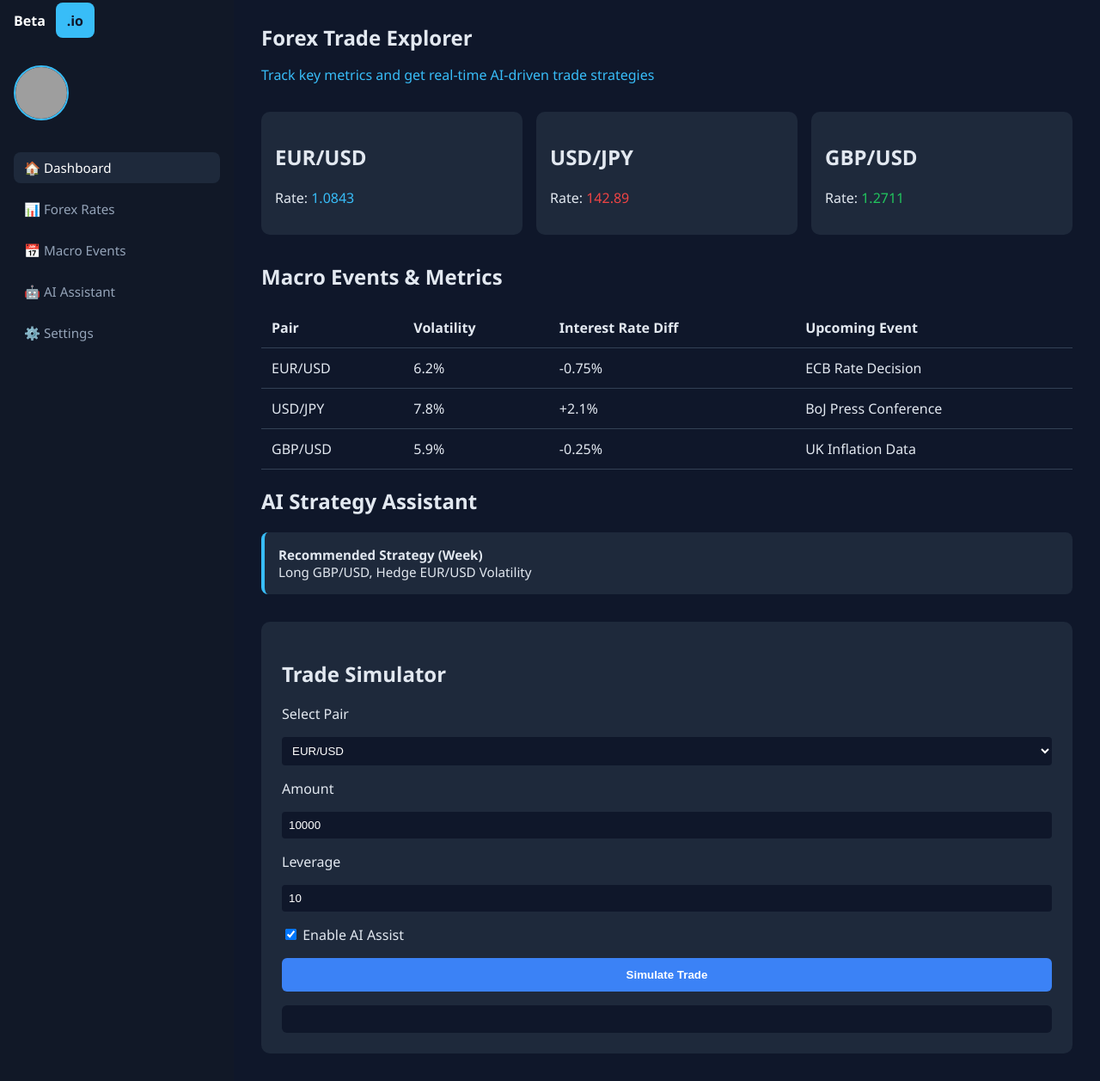
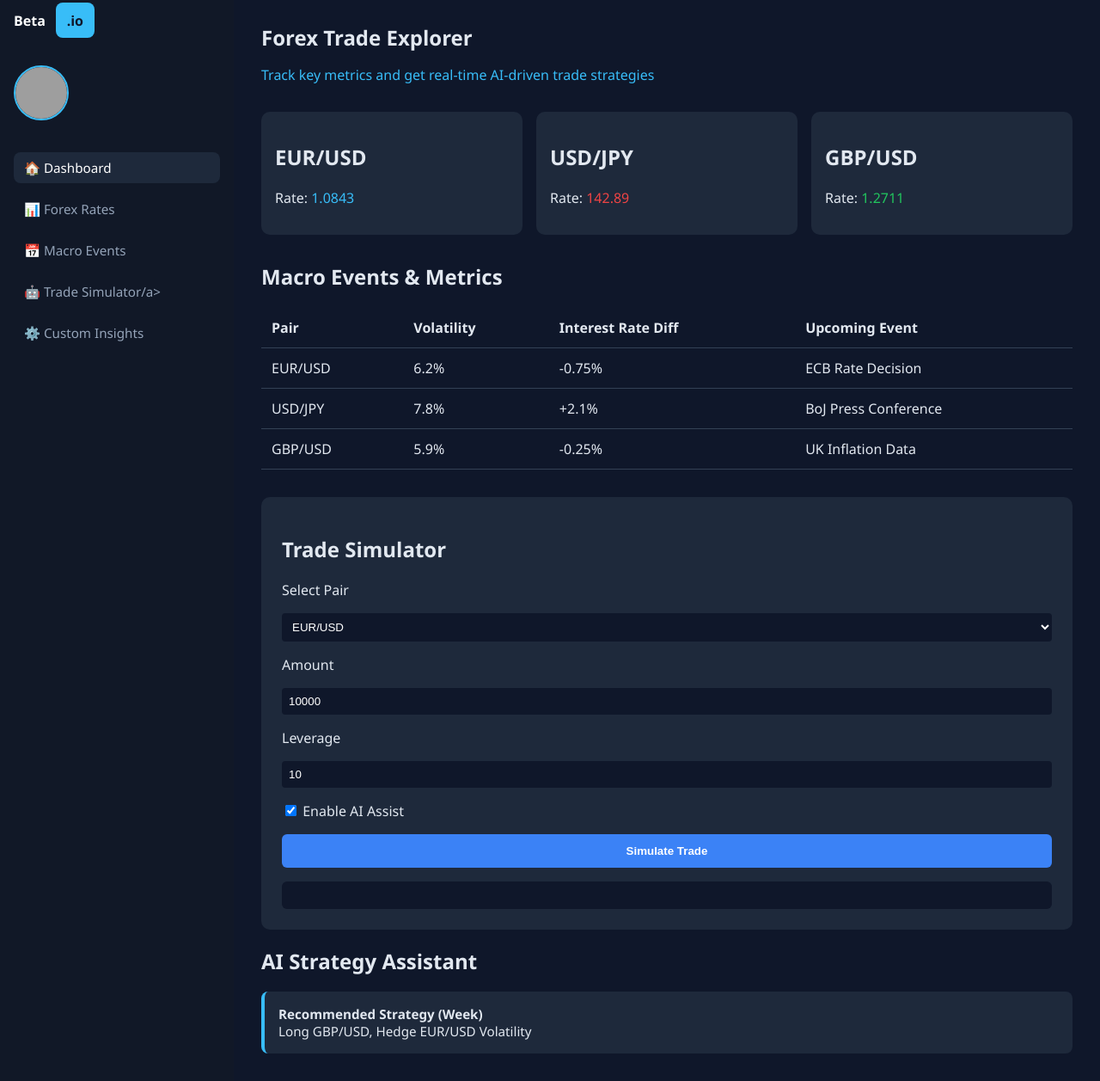
Before and after one commit to dnsgateway/603, a plain HTML site: page index.html in a window 1280 px wide. Shown: the part 21-1278 px from the top of the page at 86% size. Drawn offline with Linux system fonts and the light colour scheme; grey boxes are pictures that could not be loaded.

Commit message:
Update index.html

```diff
--- a/index.html
+++ b/index.html
@@ -23,8 +23,8 @@
         <a class="nav-link active">🏠 Dashboard</a>
         <a class="nav-link">📊 Forex Rates</a>
         <a class="nav-link">📅 Macro Events</a>
-        <a class="nav-link">🤖 AI Assistant</a>
-        <a class="nav-link">⚙️ Settings</a>
+        <a class="nav-link">🤖 Trade Simulator/a>
+        <a class="nav-link">⚙️ Custom Insights</a>
       </nav>
     </aside>
 
@@ -52,14 +52,6 @@
         </table>
       </section>
 
-      <section class="strategy">
-        <h2>AI Strategy Assistant</h2>
-        <div class="strategy-box">
-          <strong>Recommended Strategy (Week)</strong><br>
-          Long GBP/USD, Hedge EUR/USD Volatility
-        </div>
-      </section>
-
       <section class="simulator">
         <h2>Trade Simulator</h2>
         <form id="simForm">
@@ -78,6 +70,15 @@
         </form>
         <div id="simResult"></div>
       </section>
+
+      <section class="strategy">
+        <h2>AI Strategy Assistant</h2>
+        <div class="strategy-box">
+          <strong>Recommended Strategy (Week)</strong><br>
+          Long GBP/USD, Hedge EUR/USD Volatility
+        </div>
+      </section>
+
     </main>
   </div>
 
```
